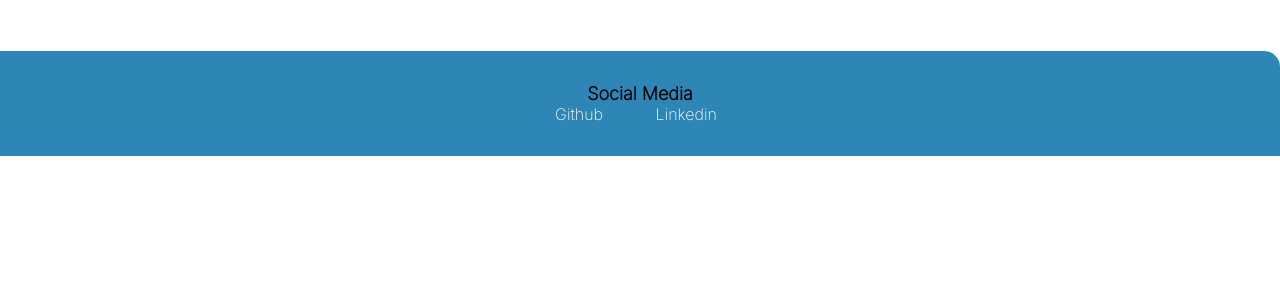
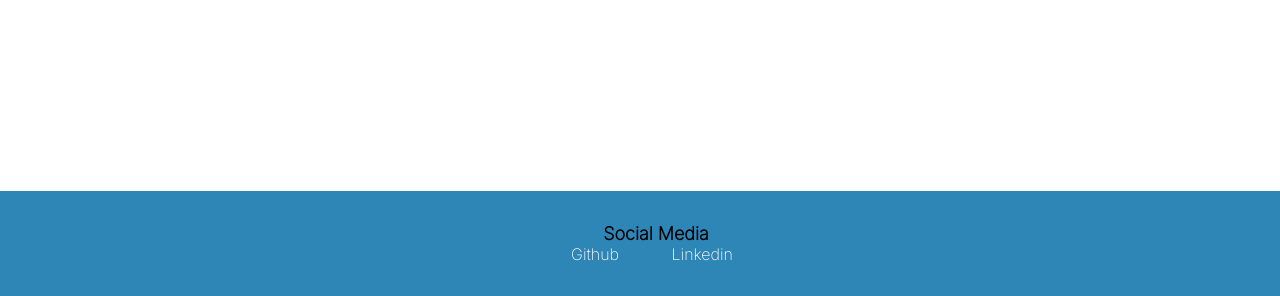
Before and after one commit to Lumine8/personal-repo1, a plain HTML site: page Projects.html in a window 1280 px wide. Shown: the part 504-800 px from the top of the page. Drawn offline with Linux system fonts and the light colour scheme.

Commit message:
update: some stuff

```diff
--- a/Projects.html
+++ b/Projects.html
@@ -31,7 +31,7 @@
         <h1 class="ulok-heading">My <span class = "header-int">Projects</span></h1>
     </header>
 
-    <footer class="footer container">
+    <footer class="footer container" style="margin: auto; width: 100%; position: fixed;">
         <div class="footer-header">Social Media</div>
         <ul class="social-links list-inline non-bullets">
             <li class="list-inline"><a class="link"href="https://github.com/Lumine8">Github</a></li>
--- a/style.css
+++ b/style.css
@@ -107,7 +107,7 @@ hr{
     padding: 2rem 1rem;
     border-top-right-radius: 1rem;
     text-align: center;
-
+    bottom: 0;
 }
 
 .footer .link{
```
Also changed, not shown: Blogs.html (+1 -1 lines).
